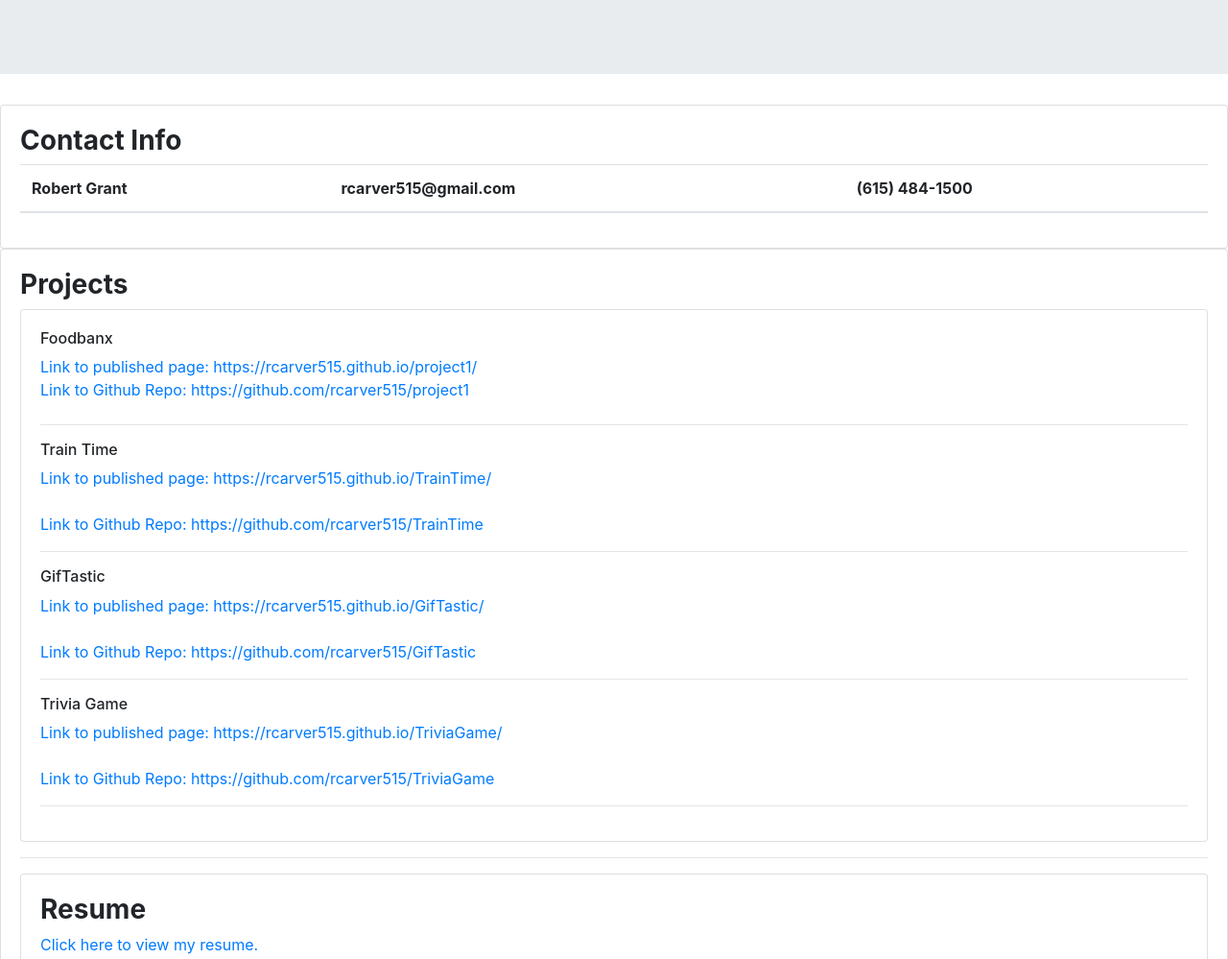
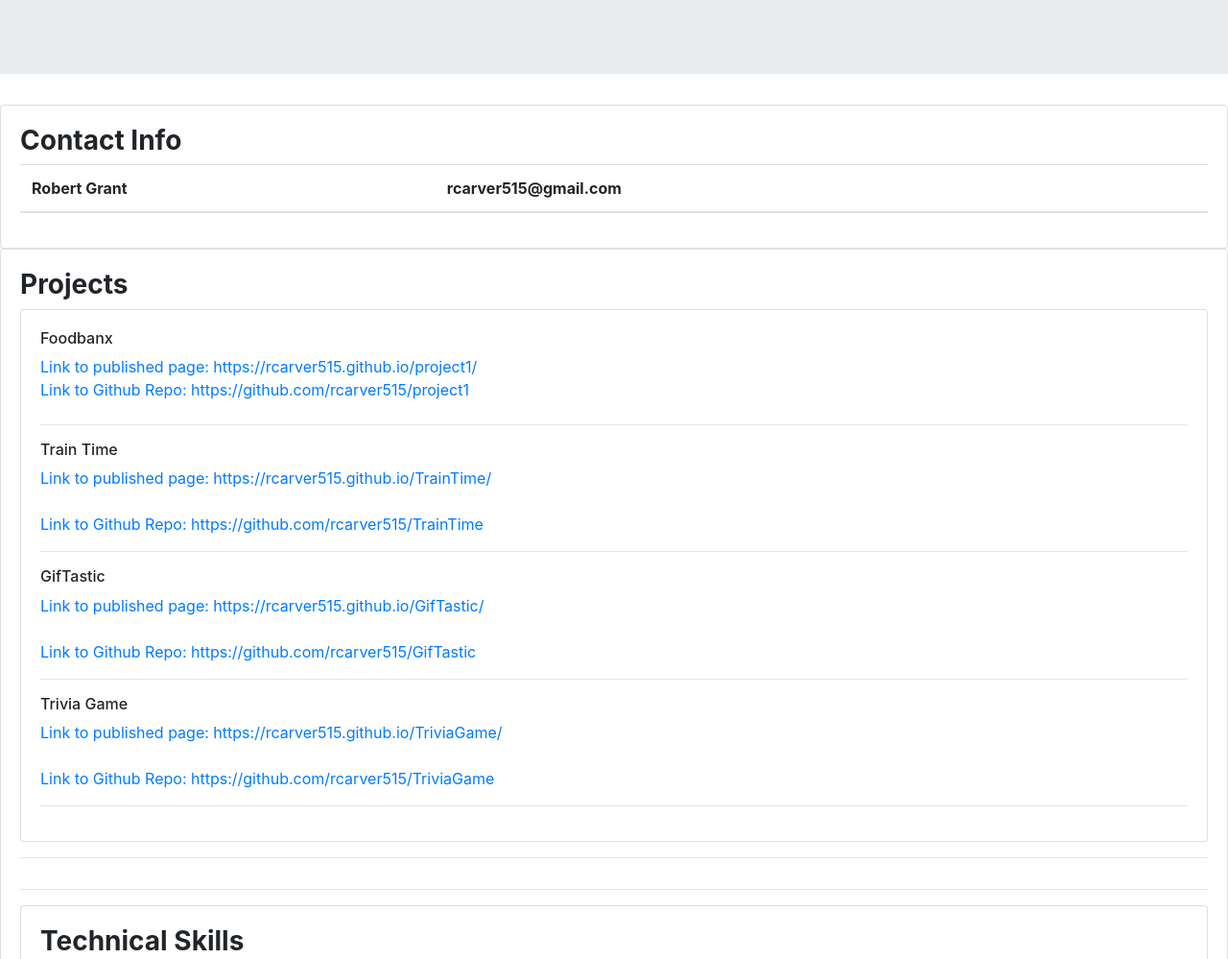
Before and after one commit to rcarver515/MyPortfolio, a plain HTML site: page index.html in a window 1280 px wide. Shown: the part 524-1523 px from the top of the page at 96% size. Drawn offline with nearby package versions, Linux system fonts and the light colour scheme; a script that the page names is missing.

Commit message:
updated contact info

```diff
--- a/index.html
+++ b/index.html
@@ -89,7 +89,7 @@
 				<tr>
 					<th scope="col">Robert Grant</th>
 					<th scope="col">rcarver515@gmail.com</th>
-					<th scope="col">(615) 484-1500</th>
+					<th scope="col"></th>
 
 				</tr>
 			</thead>
@@ -137,11 +137,10 @@
 
 		</form>
 		<hr>
-		<div class="card card-body">
+	<!--	<div class="card card-body">
 			<h3><strong>Resume</strong></h3>
-			<a href="C:\Users\Owner\MyPortfolio\images\portfolioImages\RG Ops&Mgmt Resume.pdf">Click here to view my
-				resume.</a></p>
-		</div>
+			<p><a href=""></a></p>
+		</div> -->
 		<hr>
 		<div class="card card-body">
 			<h3><strong>Technical Skills</strong></h3>
```
